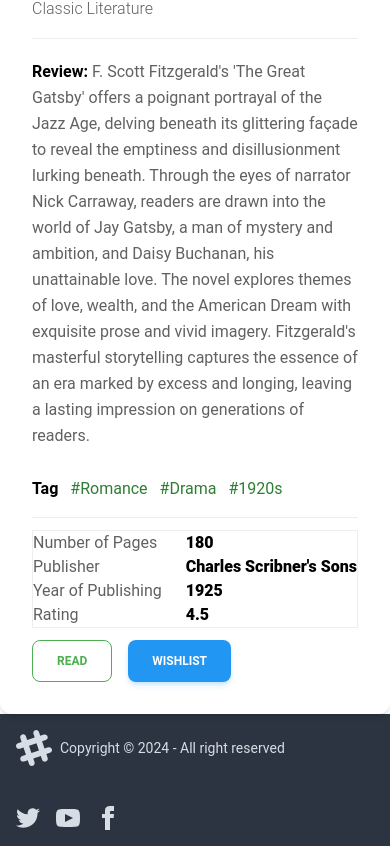
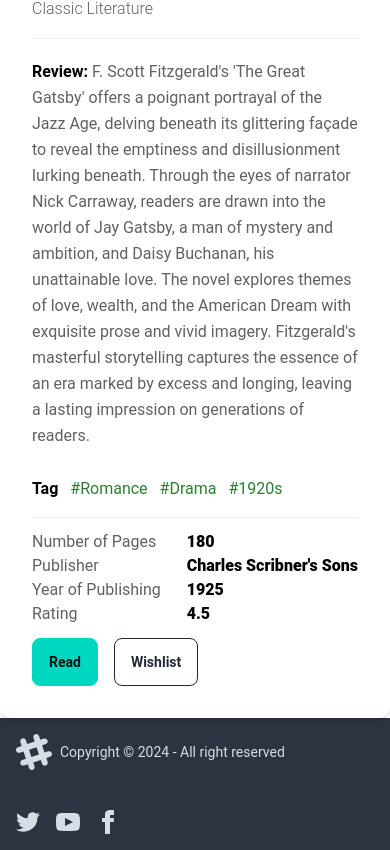
Before and after one commit to impactgalaxy/assignment-8-the-reading-room, a React (Vite) app: page /all-books/1 in a window 390 px wide. Shown: the part 384-1234 px from the top of the page. Built offline with nearby package versions, Linux system fonts and the light colour scheme; a web font is replaced by a local one.

Commit message:
link add in readme.md

```diff
--- a/src/components/bookReview/BookReview.jsx
+++ b/src/components/bookReview/BookReview.jsx
@@ -1,7 +1,6 @@
 import {
     Card,
     Typography,
-    Button,
 } from "@material-tailwind/react";
 import PropTypes from "prop-types";
 import { saveDataToLS, saveDataToLSByWishlist } from "../../utility/Utility";
@@ -47,7 +46,7 @@ export function BookReview({ books }) {
                     <p className="text-black font-bold">Tag</p>
                     {tags.map((text, idx) => <span className="text-green-800" key={idx}>#{text}</span>)}
                 </div>
-                <div className="flex lg:w-3/4 items-center gap-5 justify-between border">
+                <div className="flex lg:w-4/5 items-center gap-5 justify-between">
                     <div>
                         <p>Number of Pages</p>
                         <p >Publisher</p>
@@ -64,12 +63,12 @@ export function BookReview({ books }) {
 
                 </div>
                 <div className="flex gap-4 ">
-                    <Button onClick={handleRead} variant="outlined" color="green" className="flex items-center gap-2">
+                    <button onClick={handleRead} className="btn btn-accent">
                         Read
-                    </Button>
-                    <Button onClick={handleWishlist} variant="filled" color="blue" className="flex items-center gap-2">
+                    </button>
+                    <button onClick={handleWishlist} className="btn btn-outline">
                         Wishlist
-                    </Button>
+                    </button>
                 </div>
             </div>
 
--- a/src/components/hero/Hero.jsx
+++ b/src/components/hero/Hero.jsx
@@ -5,7 +5,7 @@ export default function Hero() {
         <div className="flex flex-col-reverse lg:flex-row lg:*:w-1/2 *:p-4 gap-4 lg:min-h-[500px] p-8 lg:p-12 bg-[#1313130D] container m-auto rounded-lg mt-10 lg:mt-0">
             <div className="flex items-center justify-center flex-col gap-10 ">
                 <h1 className="text-xl lg:text-5xl font-bold">The man who does not read has no advantage over the man who cannot read</h1>
-                <Link to="/listed-books" className="btn btn-success">View Book List</Link>
+                <Link to="/listed-books" className="btn btn-success">View The List</Link>
 
 
             </div>
--- a/src/components/readingData/ReadingData.jsx
+++ b/src/components/readingData/ReadingData.jsx
@@ -9,9 +9,10 @@ import { MdPublic } from "react-icons/md";
 import { IoPeopleSharp } from "react-icons/io5";
 import { LuBookCopy } from "react-icons/lu";
 import PropTypes from "prop-types";
+import { Link } from "react-router-dom";
 
 export default function ReadingData({ reads }) {
-    const { image, bookName, author, category, tags, totalPages, publisher, yearOfPublishing, rating } = reads || {};
+    const { bookId, image, bookName, author, category, tags, totalPages, publisher, yearOfPublishing, rating } = reads || {};
     const keys = Object.keys(reads);
 
     return (
@@ -58,9 +59,9 @@ export default function ReadingData({ reads }) {
                                 <Button variant="filled" color="amber" className="flex items-center gap-2">
                                     Rating {rating}
                                 </Button>
-                                <Button variant="filled" color="green" className="flex items-center gap-2">
+                                <Link to={`/all-books/${bookId}`} className="btn btn-success">
                                     View Details
-                                </Button>
+                                </Link>
                             </div>
                         </CardBody>
                     </Card> : <div className="h-28 text-center"><h1 className="text-5xl">No Data Found</h1></div>
--- a/src/pages/listedBooks/ListedBooks.jsx
+++ b/src/pages/listedBooks/ListedBooks.jsx
@@ -57,6 +57,14 @@ export default function ListedBooks() {
                     setFilterWishlist(filterWishlistPage);
                     break;
                 }
+            case "publishYear":
+                {
+                    const filterPage = copyData.sort((a, b) => b.yearOfPublishing - a.yearOfPublishing)
+                    const filterWishlistPage = copyWishlistData.sort((a, b) => b.yearOfPublishing - a.yearOfPublishing)
+                    setFilterReading(filterPage);
+                    setFilterWishlist(filterWishlistPage);
+                    break;
+                }
             default:
                 setFilterReading(copyData);
                 setFilterWishlist(copyWishlistData);
@@ -76,7 +84,8 @@ export default function ListedBooks() {
                     <option>Filter By</option>
                     <option value="all">All</option>
                     <option value="rating">Rating</option>
-                    <option value="page">Pages</option>
+                    <option value="page">Number of pages</option>
+                    <option value="publishYear">Published year</option>
                 </select>
             </div>
             <div className="container m-auto lg:p-10">
@@ -87,7 +96,7 @@ export default function ListedBooks() {
                     </TabList>
                     <TabPanel>
                         {
-                            (filterReading.length === 0) ? <div className="h-400px"> No Data Found</div> : ""
+                            (filterReading.length === 0) ? <div className="h-[400px] p-5"> No Data Found</div> : ""
                         }
                         {filterReading.map(item => <ReadingData key={item.bookId} reads={item}></ReadingData>)}
                     </TabPanel>
--- a/src/utility/Utility.js
+++ b/src/utility/Utility.js
@@ -12,9 +12,9 @@ const saveDataToLS = (id, toast) => {
     if (!isExist) {
         data.push(id);
         localStorage.setItem("read-item", JSON.stringify(data));
-        toast.success("Congratulations! you complete this book");
+        toast.success("Congratulations! You have completed this book");
     } else {
-        toast.error("Sorry! You already finished this book");
+        toast.error("It's already been added");
     }
 }
 const saveDataToLSByWishlist = (id, toast) => {
```
Also changed, not shown: 1 other file (tests, documents, lock files or other folders).
